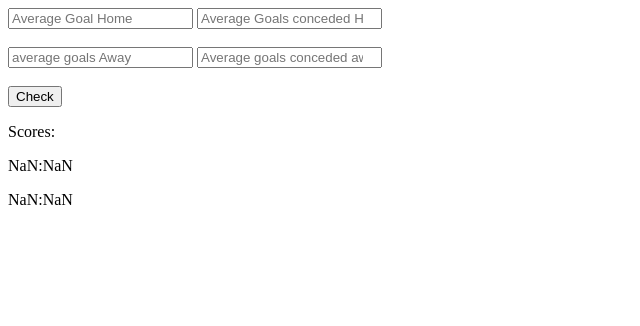
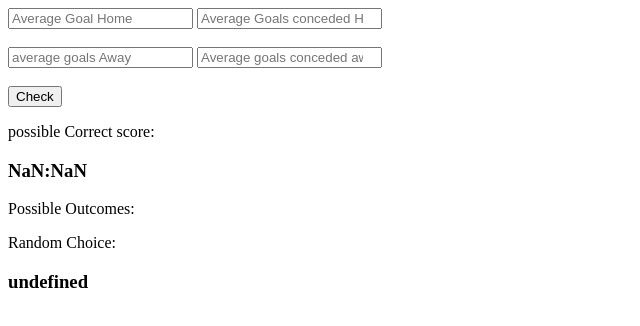
Before and after one commit to bigDevBosco/Chi-Supreme-Predictor, a plain HTML site: page index.html in a window 1280 px wide. Both pictures are taken after a click on the button "Check". Shown: the whole page, without its empty margins (0-640 px from the left). Drawn offline with Linux system fonts and the light colour scheme.

Commit message:
Convert to show average possible correct score. Possible outcomes added and also random choice added

```diff
--- a/brain.js
+++ b/brain.js
@@ -39,15 +39,16 @@ function score() {
 
 
   //based on the logic of concede
-  //getting concede mean and adding extra difficult not get 100%
+
+  //getting concede mean and adding extra difficult not get 100% that is reason of multilplying the mean by 1.5
   let concede_mean = ((gChv + gCav) / 2) * 1.5;
   //using away to determine how home will concede base
-  home_goal_ratio = +gCav / concede_mean;
+  home_goal_ratio = gCav / concede_mean;
   //using home to determine how away will concede
-  away_goal_ratio = +gChv / concede_mean;
+  away_goal_ratio = gChv / concede_mean;
 
   //Multiply personal average goal With opponents average concede
-  home_score_ratio = +gShv * +gCav;
+  home_score_ratio = gShv * gCav;
   away_score_ratio = gSav * gChv;
 
   let totals = (gSav + gShv)
@@ -60,7 +61,7 @@ function score() {
 
 
 function goal_method(a, b) {
-  return +a * +b
+  return a * b
 }
 
 
@@ -68,15 +69,14 @@ function goal_method(a, b) {
 const result = () => {
   score()
 
-  home_goal_1 = goal_method(+home_score_ratio, +home_goal_ratio)
+  home_goal_1 = goal_method(home_score_ratio, home_goal_ratio)
+  away_goal_1 = goal_method(away_score_ratio, away_goal_ratio)
 
-  away_goal_1 = goal_method(away_score_ratio, away_goal_ratio)
 
   home_goal_2 = goal_method(estimated_goal, estimate_home)
 
   away_goal_2 = goal_method(estimated_goal, estimate_away)
 
-  //Only for Scores
 
   let final_goal_home_1 = goal(home_goal_1)
   let final_goal_away_1 = goal(away_goal_1)
@@ -84,18 +84,83 @@ const result = () => {
   let final_goal_home_2 = goal(home_goal_2)
   let final_goal_away_2 = goal(away_goal_2)
 
+  let goalsTotal1 = final_goal_home_1 + final_goal_away_1
+  let goalsTotal2 = final_goal_home_2 + final_goal_away_2
+
+  let home_total = goal(((final_goal_home_1 + final_goal_home_2) / 2))
+  let away_total = goal(((final_goal_away_1 + final_goal_away_2) / 2))
+  let correct_score = `${home_total}:${away_total}`
+
+
+
+  let suggestions = []
+
+  if (home_total>= 1 && away_total>=1) {
+    suggestions.push("Both Teams to Score")
+  }
+
+  if (home_total > 2 && away_total > 2) {
+    suggestions.push("Over 2.5")
+    suggestions.push("Over 1.5")
+  }
+  if (home_total > 1 && away_total > 1) {
+    if (suggestions.includes("Over 1.5")) {
+
+    } else {
+      suggestions.push("Over 1.5")
+    }
+  }
+
+  if (home_total >= 2 && home_total >= 2) {
+    suggestions.push("Home Score 2")
+    suggestions.push("Home Score 1")
+  }
+
+  if (away_total >= 2 && away_total >= 2) {
+    suggestions.push("Away Score 2")
+    suggestions.push("Away Score 1")
+  }
+
+  if (home_total >= 1 && home_total>= 1) {
+    if (suggestions.includes("Home Score 1")) {} else {
+      suggestions.push("Home Score 1")
+    }
+  }
+
+  if (away_total>= 1 && away_total >= 1) {
+    if (suggestions.includes("Away Score 1")) {} else {
+      suggestions.push("Away Score 1")
+    }
+  }
+
+  if (home_total < 1 && away_total < 1) {
+    suggestions.push("Under 3.5")
+  }
+
+  let random = Math.floor(Math.random() * suggestions.length)
+  let random_Choice = suggestions[random]
+
   display.innerHTML =
     `
-  <p> Scores:</p>
-  <p>${final_goal_home_1}:${final_goal_away_1}</p>
+  <p> possible Correct score:
+  <h3>${correct_score}</h3>
+  </p>
+  <p>Possible Outcomes:</p>
+  `
+  for (suggestion of suggestions) {
+    display.innerHTML += `<h4>${suggestion}</h4>
+    `
+  }
 
-  <p>${final_goal_home_2}:${final_goal_away_2}
-  </p>
-  `
+  display.innerHTML += `<p>Random Choice: <h3>${random_Choice}</h3></p>
+`
 
-  console.log(prediction)
 }
 
+
+/*
+Function below is used to approximate the possible goal
+*/
 
 function goal(goal) {
   let result;
--- a/index.html
+++ b/index.html
@@ -9,7 +9,6 @@
 </head>
 
 <body>
-  <div class="container">
   </div>
   <div class="home">
     <input type="number" id="goal_scored_home" placeholder="Average Goal Home">
```
